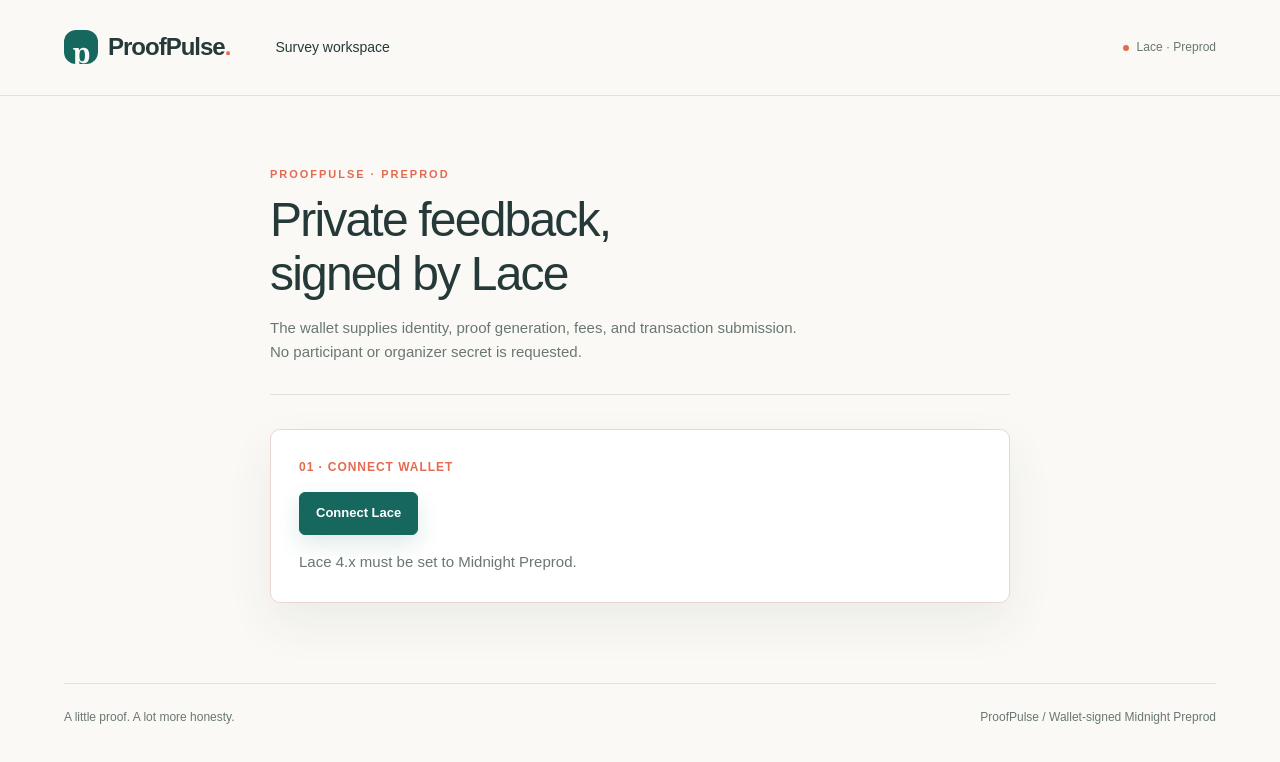
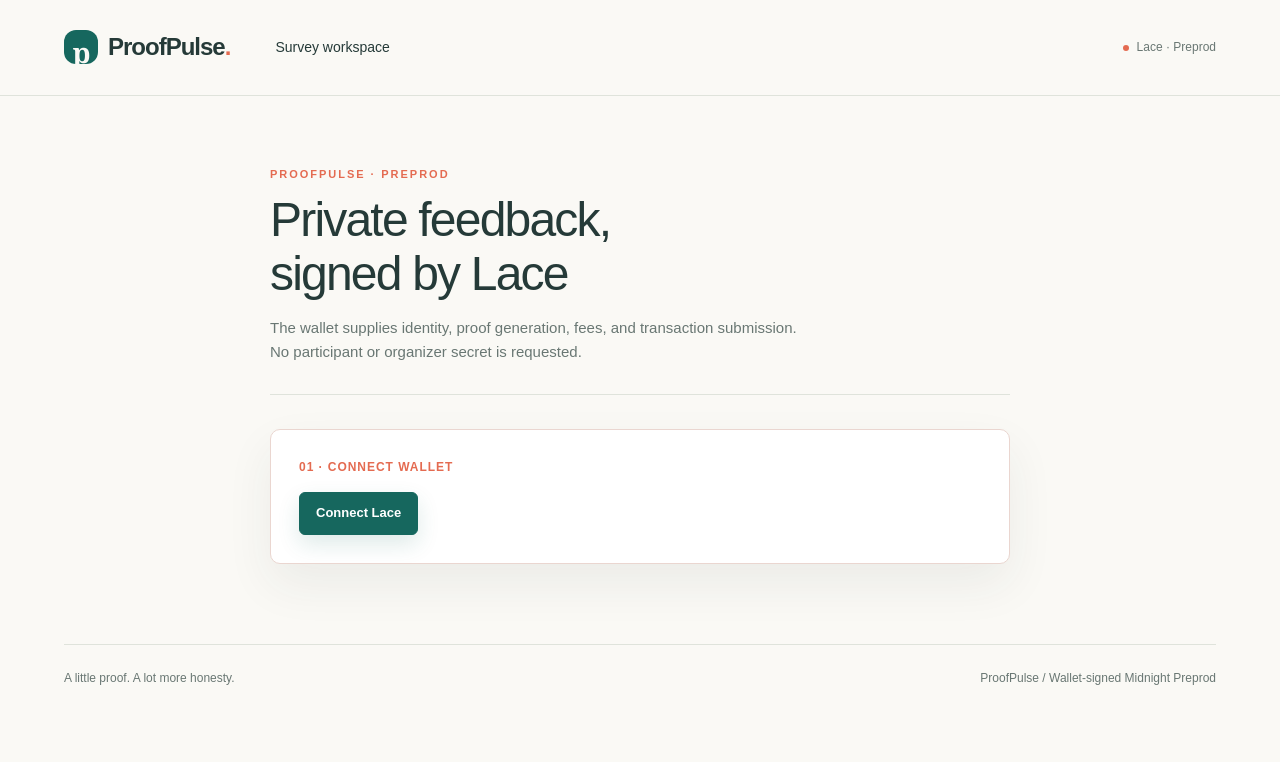
Before and after one commit to TuanNgoDev/proof-pulse, a Next.js app: page /preprod in a window 1280 px wide. Shown: the top 762 px of the page. Built offline with nearby package versions, Linux system fonts and the light colour scheme.

Commit message:
fix: remove redundant Lace network hint

```diff
--- a/src/app/preprod/page.tsx
+++ b/src/app/preprod/page.tsx
@@ -186,7 +186,7 @@
         <button type="button" disabled={busy} onClick={() => { void connect(); }}>
           {busy ? "Connecting…" : api ? "Reconnect Lace" : "Connect Lace"}
         </button>
-        <p>{walletAddress || "Lace 4.x must be set to Midnight Preprod."}</p>
+        {walletAddress ? <p>{walletAddress}</p> : null}
       </li>
 
       {api ? <>
```
Also changed, not shown: 1 other file (tests, documents, lock files or other folders).
